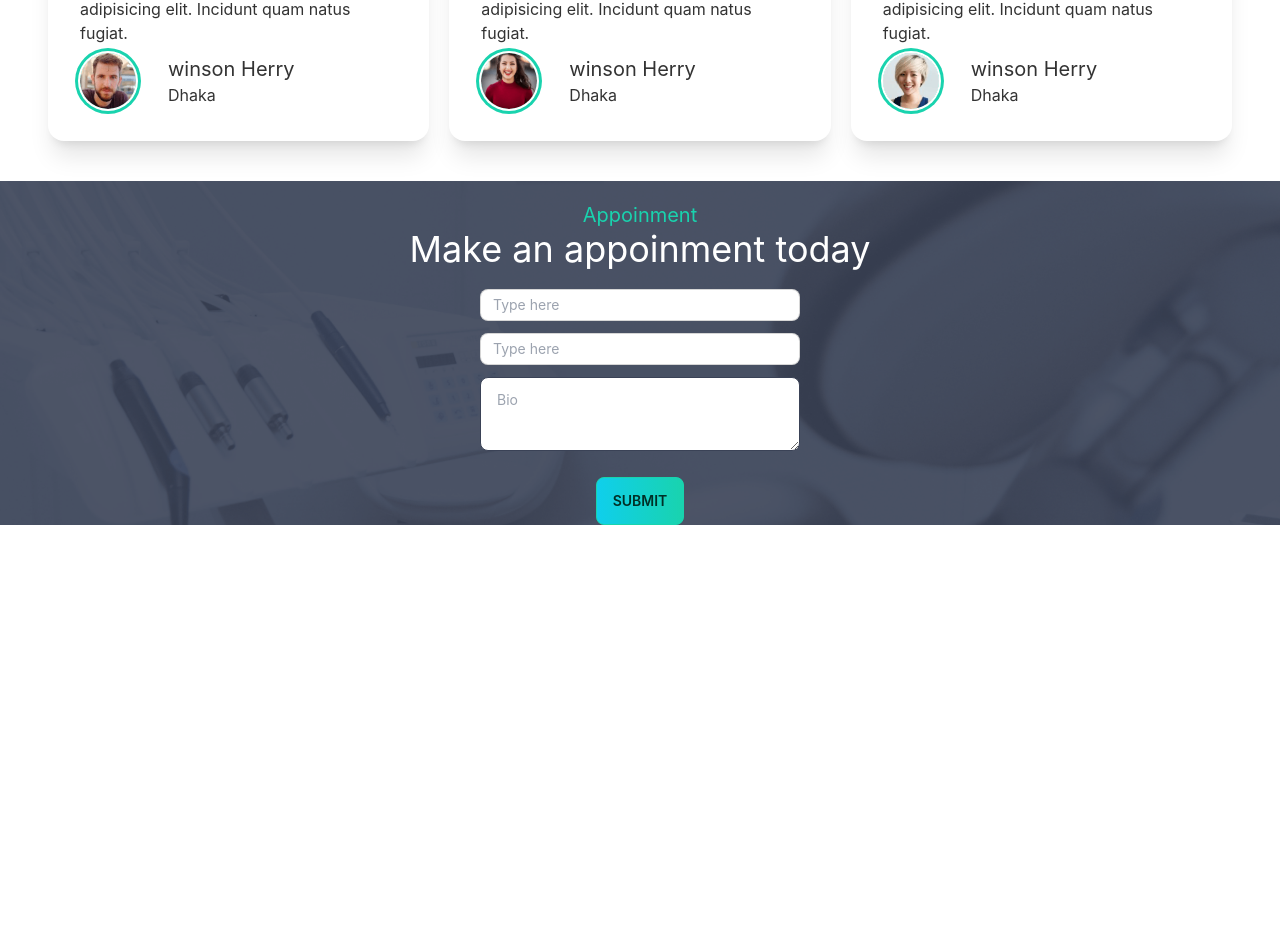
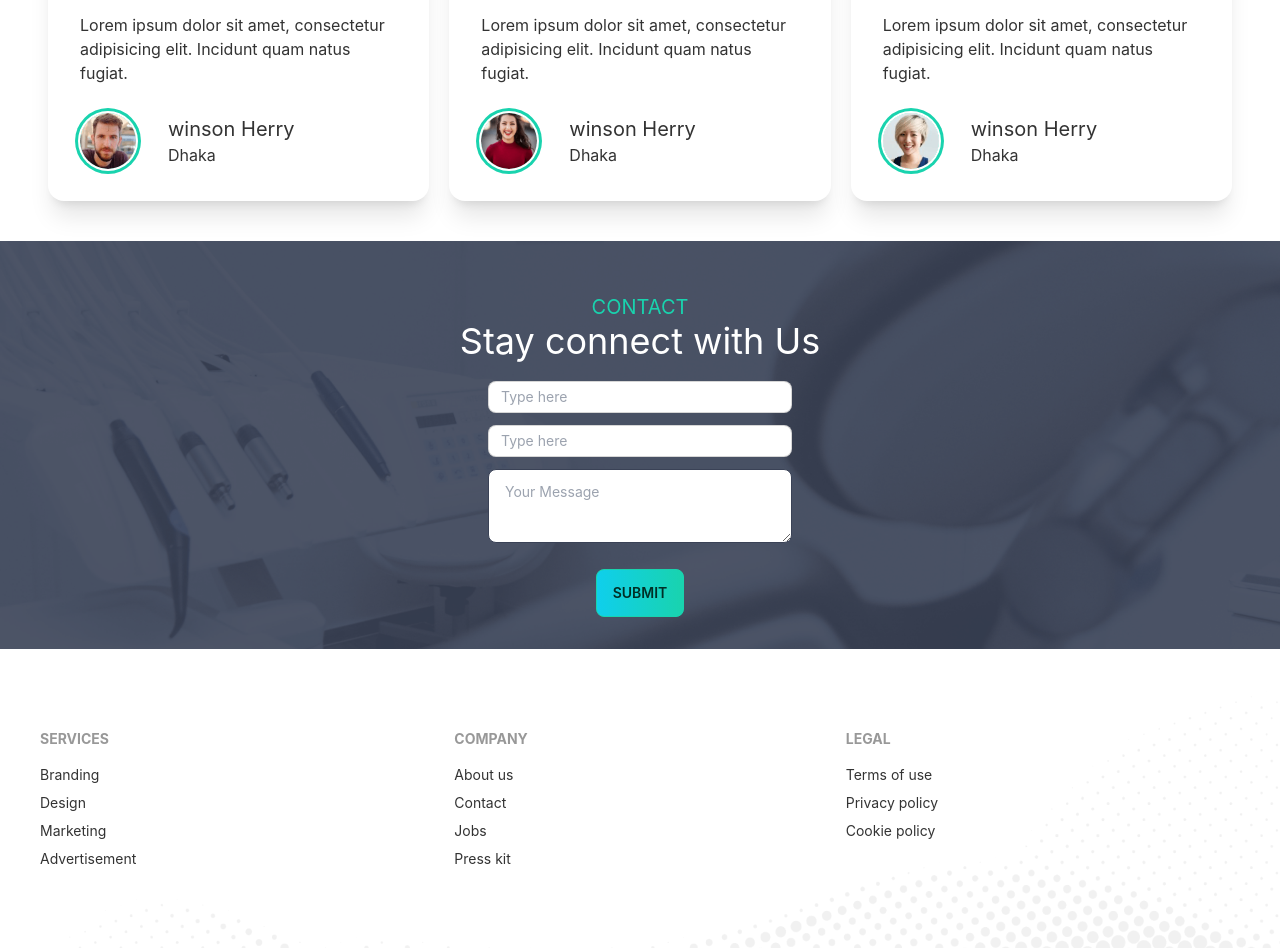
Before and after one commit to writerowson/doctors-portal-client, a React (Create React App) app: page / in a window 1280 px wide. Shown: the part 2983-3931 px from the top of the page. Before the commit the page ends 3508 px from the top, so only its background shows below. Built offline with nearby package versions, Linux system fonts and the light colour scheme.

Commit message:
Available appoinment

```diff
--- a/package.json
+++ b/package.json
@@ -7,7 +7,9 @@
     "@testing-library/react": "^13.2.0",
     "@testing-library/user-event": "^13.5.0",
     "daisyui": "^2.14.3",
+    "date-fns": "^2.28.0",
     "react": "^18.1.0",
+    "react-day-picker": "^8.0.4",
     "react-dom": "^18.1.0",
     "react-router-dom": "^6.3.0",
     "react-scripts": "5.0.1",
--- a/src/App.js
+++ b/src/App.js
@@ -6,6 +6,7 @@ import Home from './pages/HomePage/Home';
 import Navber from './pages/Shared/Navber';
 import About from './pages/About/About';
 import Login from './pages/Login/Login';
+import Appointment from './pages/AppoinmentPage/Appointment';
 
 function App() {
   return (
@@ -15,7 +16,9 @@ function App() {
         <Route path='/' element={<Home></Home>}></Route>
         <Route path='/about' element={<About></About>}></Route>
         <Route path='/login' element={<Login></Login>}></Route>
+        <Route path='/appoinment' element={<Appointment></Appointment>}></Route>
       </Routes>
+
     </div>
 
   );
--- /dev/null
+++ b/src/pages/AppoinmentPage/AppoinmentBanner.js
@@ -0,0 +1,28 @@
+import { format } from 'date-fns';
+import React, { useState } from 'react';
+import { DayPicker } from 'react-day-picker';
+import 'react-day-picker/dist/style.css';
+import chair from '../../images/chair.png'
+
+
+const AppoinmentBanner = ({ date, setDate }) => {
+    return (
+        <div class="hero min-h-screen ">
+            <div class="hero-content flex-col lg:flex-row-reverse">
+                <img className='max-w-sm rounded-lg shadow-2xl' src={chair} alt='' />
+                <div>
+                    <DayPicker
+                        mode='single'
+                        selected={date}
+                        onSelect={setDate}
+                    />;
+                    <p>You have selected: {format(date, 'PP')}</p>
+                </div>
+
+            </div>
+
+        </div>
+    );
+};
+
+export default AppoinmentBanner;
--- /dev/null
+++ b/src/pages/AppoinmentPage/Appointment.js
@@ -0,0 +1,20 @@
+import React, { useState } from 'react';
+import Footer from '../Footer/Footer';
+import AppoinmentBanner from './AppoinmentBanner';
+import AvailableApoinment from './AvailableApoinment';
+
+const Appointment = () => {
+    const [date, setDate] = useState(new Date())
+
+    return (
+        <div>
+            <AppoinmentBanner date={date} setDate={setDate}></AppoinmentBanner>
+
+            <AvailableApoinment date={date}></AvailableApoinment>
+
+            <Footer></Footer>
+        </div>
+    );
+};
+
+export default Appointment;
--- /dev/null
+++ b/src/pages/AppoinmentPage/AvailableApoinment.js
@@ -0,0 +1,23 @@
+import { format } from 'date-fns';
+import React, { useEffect, useState } from 'react';
+
+const AvailableApoinment = ({ date }) => {
+
+    const [services, setServices] = useState([])
+
+    useEffect(() => {
+        fetch('service.json')
+            .then(res => res.json())
+            .then(data => setServices(data))
+    }, [])
+
+    return (
+        <div>
+            <h4 className='text-xl text-primary text-center'>Available Appointment's on {format(date, 'PP')}</h4>
+
+
+        </div>
+    );
+};
+
+export default AvailableApoinment;
--- /dev/null
+++ b/src/pages/Footer/Footer.js
@@ -0,0 +1,38 @@
+import React from 'react';
+import bgImage from '../../images/footer.png'
+
+
+const Footer = () => {
+    return (
+        <section style={{
+            backgroundImage: `url(${bgImage})`,
+            backgroundSize: "cover",
+        }} className=' text-center  justify-center items-center mt-10 lg:mx-0 sm:mx-12 '>
+            <footer class="footer p-10 text-base-content">
+                <div>
+                    <span class="footer-title">Services</span>
+                    <a class="link link-hover">Branding</a>
+                    <a class="link link-hover">Design</a>
+                    <a class="link link-hover">Marketing</a>
+                    <a class="link link-hover">Advertisement</a>
+                </div>
+                <div>
+                    <span class="footer-title">Company</span>
+                    <a class="link link-hover">About us</a>
+                    <a class="link link-hover">Contact</a>
+                    <a class="link link-hover">Jobs</a>
+                    <a class="link link-hover">Press kit</a>
+                </div>
+                <div>
+                    <span class="footer-title">Legal</span>
+                    <a class="link link-hover">Terms of use</a>
+                    <a class="link link-hover">Privacy policy</a>
+                    <a class="link link-hover">Cookie policy</a>
+                </div>
+            </footer>
+            <p className='my-9'>Copyright 2022 All Rights Reserved</p>
+        </section>
+    );
+};
+
+export default Footer;
--- a/src/pages/HomePage/Home.js
+++ b/src/pages/HomePage/Home.js
@@ -8,6 +8,7 @@ import AnotherService from './AnotherService';
 import MakeAppoinment from './MakeAppoinment';
 import Testimonyal from './Testimonyal';
 import Contact from './Info/Contact';
+import Footer from '../Footer/Footer';
 
 const Home = () => {
     return (
@@ -25,7 +26,7 @@ const Home = () => {
             <MakeAppoinment></MakeAppoinment>
             <Testimonyal></Testimonyal>
             <Contact></Contact>
-        </div >
+            <Footer></Footer>       </div >
     );
 };
 
--- a/src/pages/HomePage/Info/Contact.js
+++ b/src/pages/HomePage/Info/Contact.js
@@ -9,11 +9,11 @@ const Contact = () => {
         <section style={{
             backgroundImage: `url(${bgImage})`,
             backgroundSize: "cover",
-        }} className=' text-center  justify-center items-center mt-10 lg:mx-0 sm:mx-12 '>
+        }} className=' text-center  justify-center items-center mt-10 lg:mx-0 sm:mx-12 p-8 '>
 
 
-            <h3 className='text-xl  text-primary pt-5'>Appoinment</h3>
-            <h2 className='text-4xl text-white'>Make an appoinment today</h2>
+            <h3 className='text-xl  text-primary pt-5'>CONTACT</h3>
+            <h2 className='text-4xl text-white'>Stay connect with Us</h2>
 
             <div className='my-5'>
                 <div className='my-3' >
@@ -23,11 +23,11 @@ const Contact = () => {
                     <input type="text" placeholder="Type here" class="input input-bordered input-sm w-3/12" />
                 </div>
                 <div className='my-3'>
-                    <textarea class="textarea textarea-accent w-3/12" placeholder="Bio"></textarea>
+                    <textarea class="textarea textarea-accent w-3/12" placeholder="Your Message"></textarea>
                 </div>
             </div>
 
-            <div> <Btn className='text-white'>Submit</Btn></div>
+            <Btn className="mb-7" >Submit</Btn>
 
         </section >
 
--- a/src/pages/HomePage/Review.js
+++ b/src/pages/HomePage/Review.js
@@ -6,8 +6,8 @@ const Review = ({ review }) => {
             <div class="card-body">
                 <h2 class="card-title">Card title!</h2>
                 <p>Lorem ipsum dolor sit amet, consectetur adipisicing elit. Incidunt quam natus fugiat.</p>
-                <div class="flex items-center">
-                    <div class="avatar">
+                <div class="flex items-center mt-5">
+                    <div class="avatar ">
                         <div class="w-14 rounded-full ring ring-primary ring-offset-base-100 ring-offset-2">
                             <img src={review.img} alt="" />
                         </div>
--- a/src/pages/HomePage/Testimonyal.js
+++ b/src/pages/HomePage/Testimonyal.js
@@ -39,8 +39,8 @@ const Testimonyal = () => {
                     <h4 className="text-xl text-primary font-bold">Testimonials</h4>
                     <h2 className='text-3xl'>What Our Patients Says</h2>
                 </div>
-                <div>
-                    <img className='w-24 lg:w-48' src={quote} alt="" />
+                <div className=''>
+                    <img className='w-24 lg:w-48 my-5' src={quote} alt="" />
                 </div>
             </div>
             <div className='grid grid-cols-1 md:grid-cols-1 lg:grid-cols-3  gap-5'>
```
Also changed, not shown: public/service.json (added, +57 -0 lines), 1 other file (tests, documents, lock files or other folders).
